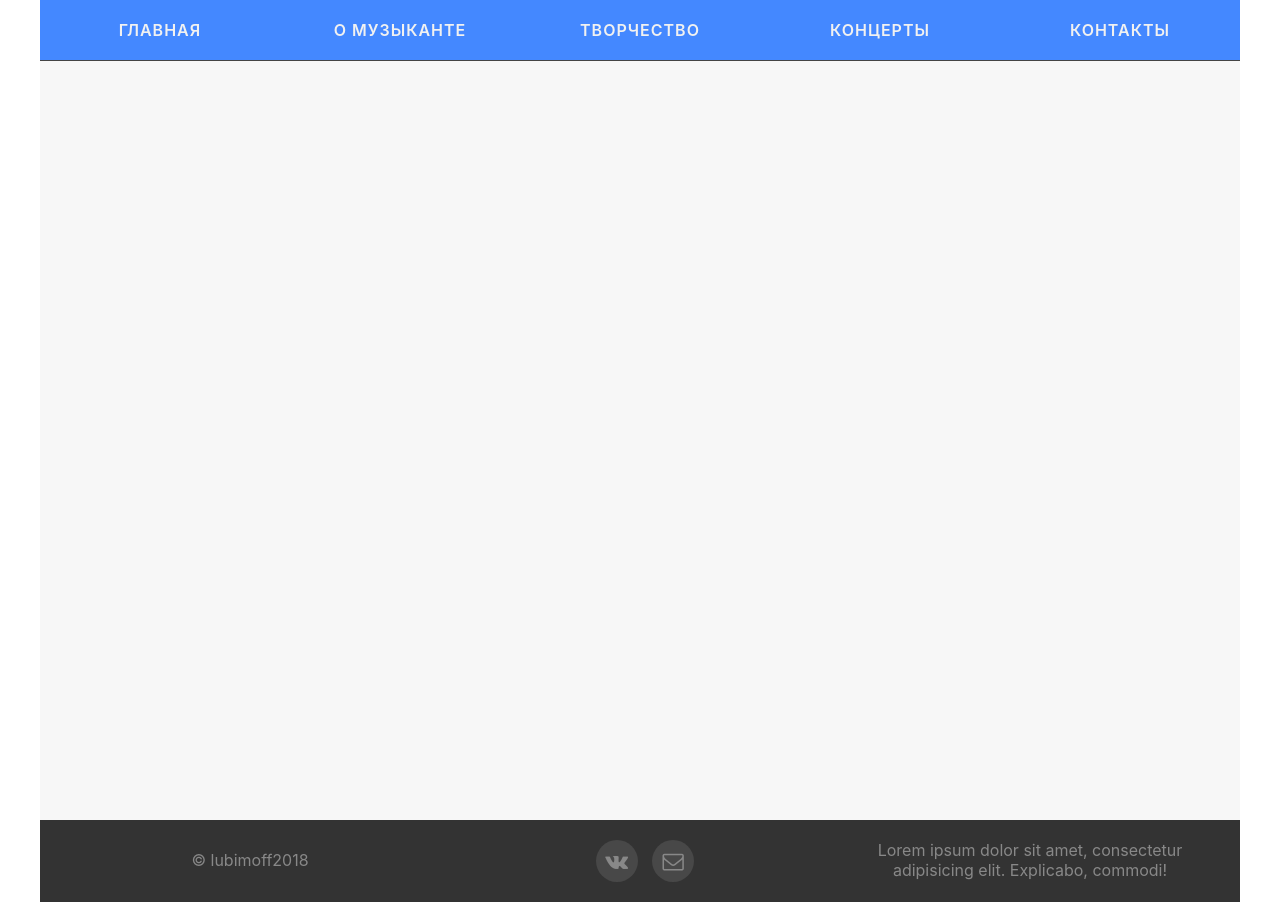
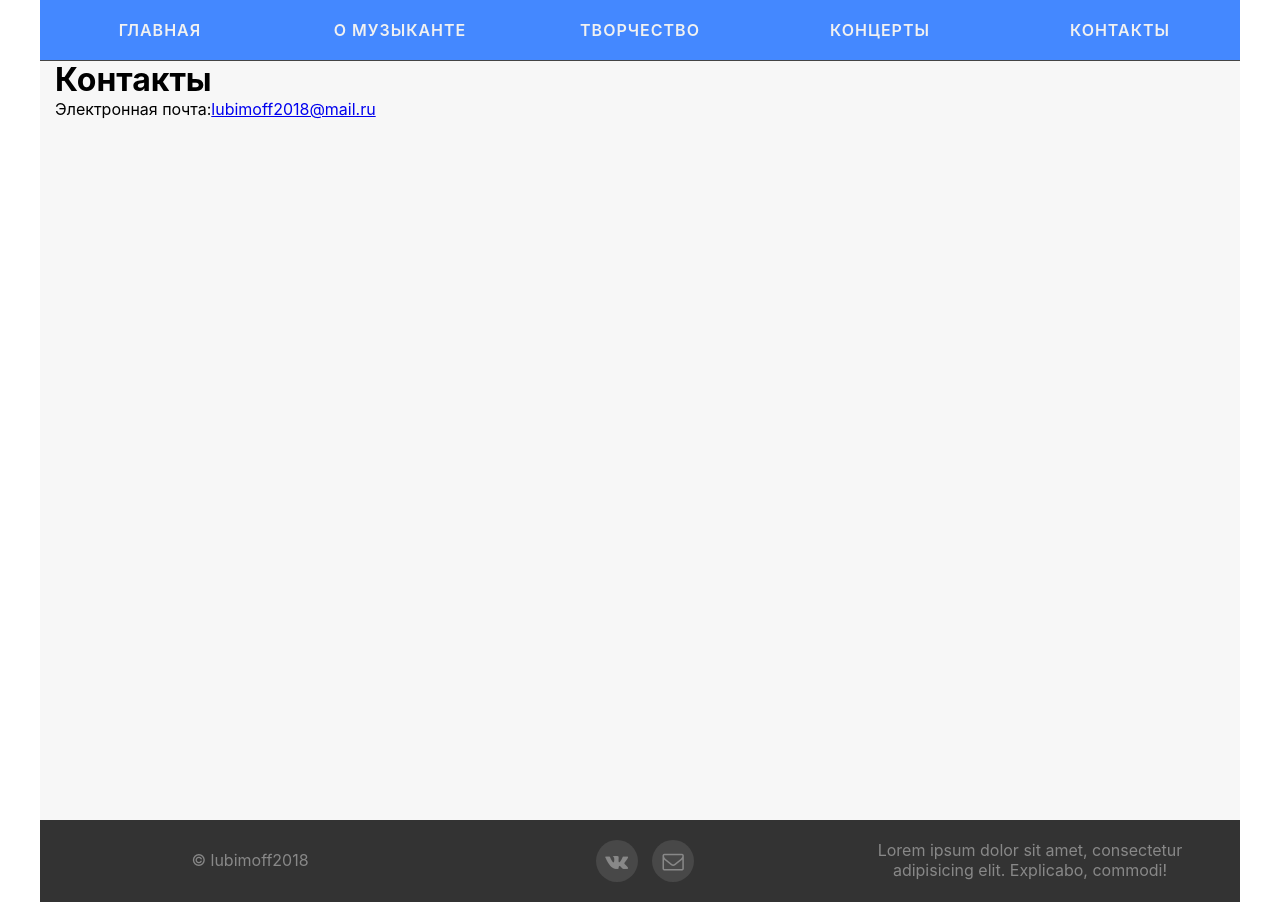
Before and after one commit to lubimoff2018/1, a plain HTML site: page contacts.html in a window 1280 px wide. Drawn offline with Linux system fonts and the light colour scheme.

Commit message:
Update contacts.html

```diff
--- a/contacts.html
+++ b/contacts.html
@@ -22,20 +22,11 @@
 	</header>
 	<main class="container">
 		<div class="row">
-			<div class="col col-main">
-
-			</div>
-			<div class="col col-main">
-
-			</div>
-			<div class="col col-main">
-
+			<div class="col-full">
+				<h1>Контакты</h1>
+				<p><span>Электронная почта:</span><a href="mailto:lubimoff2018@mail.ru">lubimoff2018@mail.ru</a></p>
 			</div>
 		</div>
-		<!--audio controls>
-		  	<source src="music/1.ogg" type="audio/ogg">
-		  	<source src="music/1.mp3" type="audio/mpeg">
-		</audio-->
 	</main>
 
 	<footer class="container">
@@ -44,9 +35,9 @@
 				<p>&copy; lubimoff2018</p>
 			</div>
 			<div id="social" class="col">
-				<a href=""><i class="fa fa-vk fa-lg" aria-hidden="true"></i>
+				<a href="https://vk.com/id133208860"><i class="fa fa-vk fa-lg" aria-hidden="true"></i>
 				</a>
-				<a href=""><i class="fa fa-envelope-o fa-lg" aria-hidden="true"></i>
+				<a href="mailto:lubimoff2018@mail.ru"><i class="fa fa-envelope-o fa-lg" aria-hidden="true"></i>
 				</a>
 			</div>
 			<div class="col">
```
